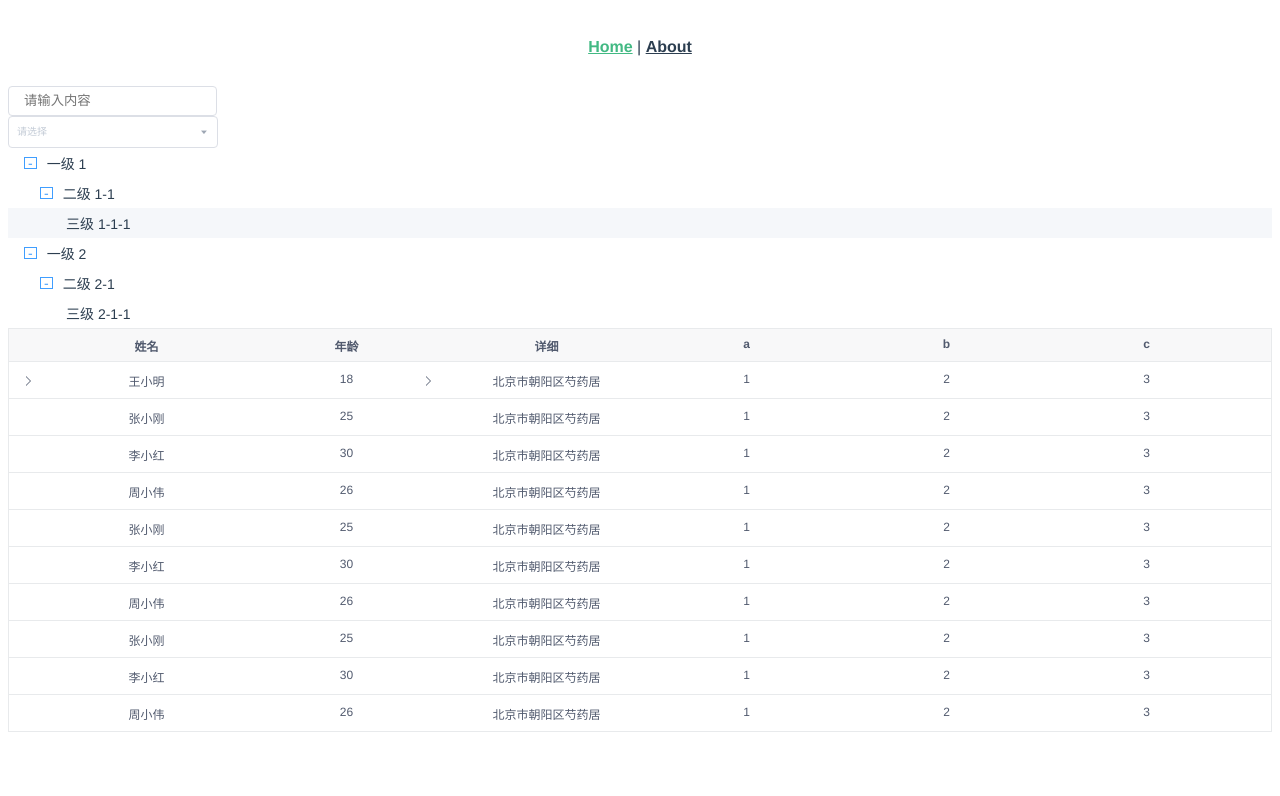
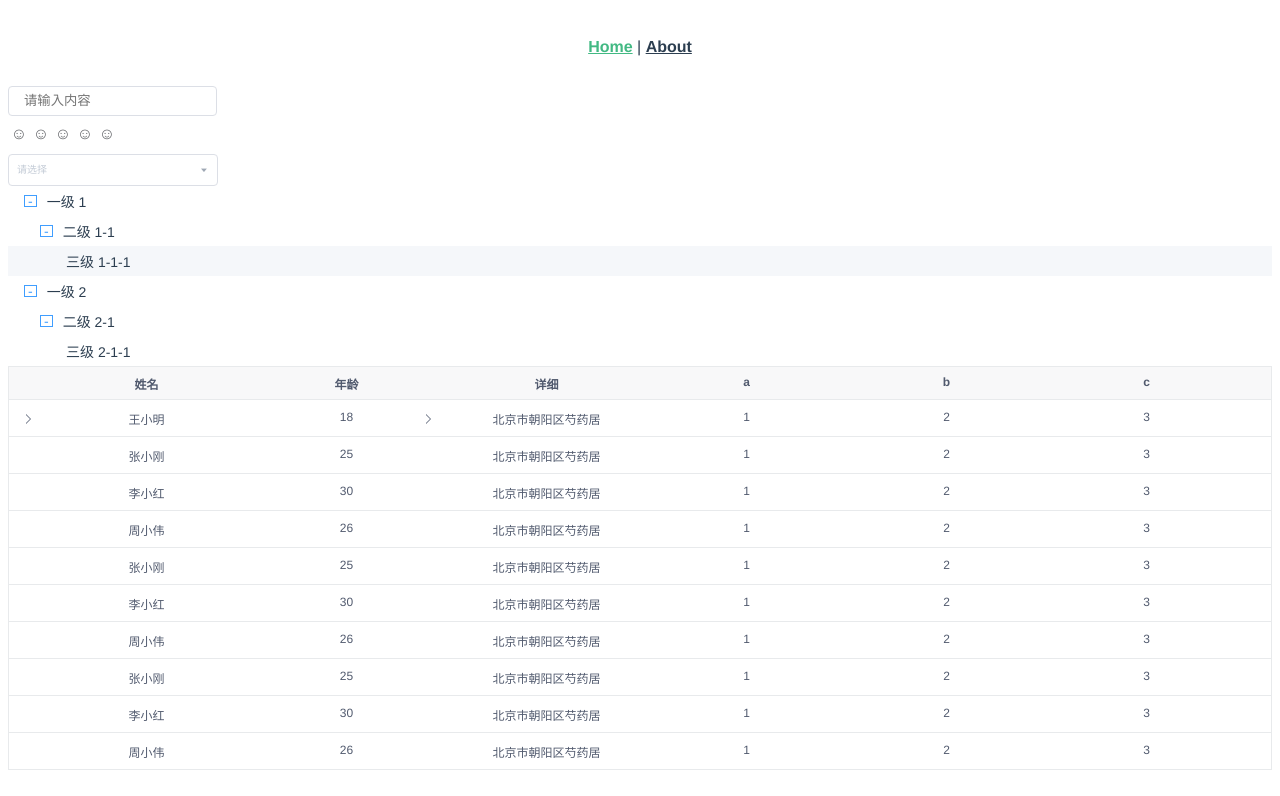
Before and after one commit to Hellottxo/xxxo, a Vue app: page / in a window 1280 px wide. Shown: the top 796 px of the page. Built offline with nearby package versions, Linux system fonts and the light colour scheme.

Commit message:
feat: rate init

```diff
--- a/src/common/icon.less
+++ b/src/common/icon.less
@@ -149,3 +149,50 @@
   right: -7px;
   transition: all 0.3s;
 }
+
+.icon {
+  color: #606266;
+  margin: 0 20px;
+  font-size: 1.5em;
+  vertical-align: middle;
+  font-style: normal;
+  font-weight: 400;
+  font-variant: normal;
+  text-transform: none;
+  line-height: 1;
+  vertical-align: baseline;
+  display: inline-block;
+  -webkit-font-smoothing: antialiased;
+}
+
+.icon-star::after {
+  content: "\2606";
+}
+
+.icon-select-star::after {
+  content: "\2605";
+}
+
+.icon-smile::after {
+  content: "\263A"
+}
+
+.icon-select-smile::after {
+  content: "\263B"
+}
+
+.icon-crown::after {
+  content: "\2655"
+}
+
+.icon-select-crown::after {
+  content: "\265B"
+}
+
+.icon-piece::after {
+  content: "\2656"
+}
+
+.icon-select-piece::after {
+  content: "\265C"
+}
--- a/src/components/index.js
+++ b/src/components/index.js
@@ -2,12 +2,14 @@ import xoTable from './table/index';
 import xoInput from './input/index';
 import xoSelect from './select/index';
 import xoTree from './tree/index';
+import xoRate from './rate/index';
 
 const components = [
   xoTable,
   xoInput,
   xoSelect,
   xoTree,
+  xoRate,
 ];
 
 const install = function (Vue) {
--- /dev/null
+++ b/src/components/rate/index.js
@@ -0,0 +1,14 @@
+/**
+ * @desc 评分
+ * @param {Number} num 评分等级
+ * @param {Boolean} notice 是否展示评分
+ * @param {String} mode 可选:smile/crown/piece,default: star
+ */
+
+import xoRate from './rate.vue';
+
+xoRate.install = function (Vue) {
+  Vue.component(xoRate.name, xoRate);
+};
+
+export default xoRate;
--- /dev/null
+++ b/src/components/rate/rate.vue
@@ -0,0 +1,95 @@
+<template>
+  <div class="xo-rate">
+    <div @mouseleave="star=selectStar">
+      <div class="icon_wrap" v-for="(item, index) in list" :key="index">
+        <template>
+          <i
+            :class="`icon-select-${mode}`"
+            class="icon icon-select"
+            @click="setRate(index)"
+            @mousemove="star=index"
+            v-if="star !== -1 && index <= star"
+          ></i>
+          <i
+            :class="`icon-${mode}`"
+            class="icon"
+            @mousemove="star=index"
+            @click="setRate(index)"
+            v-else
+          ></i>
+        </template>
+      </div>
+    </div>
+    <div v-if="notice" class="text_wrap">{{`评分：${text}`}}</div>
+  </div>
+</template>
+
+<script>
+export default {
+  name: "xo-rate",
+  props: {
+    num: {
+      type: Number,
+      default: 5
+    },
+    notice: Boolean,
+    mode: {
+      type: String,
+      default: "star"
+    },
+    rate: String
+  },
+  data() {
+    return {
+      text: this.rate,
+      list: [],
+      star: -1,
+      selectStar: -1
+    };
+  },
+  methods: {
+    getList() {
+      const n = this.num;
+      this.list = new Array(n);
+    },
+    setRate(index) {
+      this.star = index;
+      this.selectStar = index;
+      this.text =
+        index === -1 ? "0.0" : Number(((index + 1) / this.num) * 5).toFixed(1);
+      this.$emit('input', this.text);
+    }
+  },
+  mounted() {
+    this.getList();
+  }
+};
+</script>
+
+<style lang="less" scoped>
+.xo-rate {
+  display: flex;
+  line-height: 16px;
+  & > div {
+    display: flex;
+    font-size: 12px;
+    i {
+      margin: 0 2px;
+      font-size: 16px;
+      cursor: pointer;
+      transition: all 0.3s;
+      height: 18px;
+      width: 18px;
+    }
+    i:hover {
+      font-size: 17px;
+    }
+    .icon-select {
+      color: rgb(247, 186, 42);
+    }
+  }
+  .text_wrap {
+    margin-left: 10px;
+  }
+}
+</style>
--- a/src/components/select/index.js
+++ b/src/components/select/index.js
@@ -1,5 +1,5 @@
 /**
- * @desc 输入框
+ * @desc 选择器
  * @param {Array} options 下拉列表
  * @param {Boolean} clearable 开启清空按钮
  * @param {String} placeholder
--- a/src/main.js
+++ b/src/main.js
@@ -5,6 +5,7 @@ import store from './vuex';
 import clickOutside from './directive/clickoutside/index';
 import lazyload from './directive/lazylod/index';
 import components from './components/index';
+import './common/icon.less';
 
 Vue.use(components);
 Vue.use(clickOutside);
--- a/src/views/Home.vue
+++ b/src/views/Home.vue
@@ -5,8 +5,9 @@
         <i class="">123534</i>
       </template> -->
     </xo-input>
-    <xo-select multiple tagline :options="options" width="180">
-      <template v-slot="scope">
+    <xo-rate mode="smile" v-model="index"></xo-rate>
+    <xo-select multiple selectall :options="options" width="180">
+      <template v-slot:item="scope">
         <span>{{scope.data.value}}</span>
         <span>{{scope.data.label}}</span>
       </template>
@@ -101,11 +102,21 @@ const data = [
 ];
 
 const options = [
-  { value: '选项1', label: '黄金糕', disabled:true },
-  { value: '选项2', label: '双皮奶' },
-  { value: '选项3', label: '蚵仔煎' },
-  { value: '选项4', label: '龙须面' },
-  { value: '选项5', label: '北京烤鸭' },
+  { value: '1', label: '黄金糕', disabled:true },
+  { value: '2', label: '双皮奶' },
+  { value: '3', label: '蚵仔煎' },
+  { value: '4', label: '龙须面' },
+  { value: '5', label: '北京烤鸭' },
+  { value: '6', label: '黄金糕', disabled:true },
+  { value: '7', label: '双皮奶' },
+  { value: '8', label: '蚵仔煎' },
+  { value: '9', label: '龙须面' },
+  { value: '10', label: '北京烤鸭' },
+  { value: '11', label: '黄金糕', disabled:true },
+  { value: '12', label: '双皮奶' },
+  { value: '13', label: '蚵仔煎' },
+  { value: '14', label: '龙须面' },
+  { value: '15', label: '北京烤鸭' },
 ];
 
 const tree = [{
@@ -144,7 +155,8 @@ export default {
       defaultExpandNode: [0,0,0],
       defaultHighlightNode: 7,
       nodeKey: 'id',
-      input: '123'
+      input: '123',
+      index: ''
     };
   },
   watch: {
@@ -159,3 +171,9 @@ export default {
   }
 };
 </script>
+
+<style lang="less" scoped>
+.xo-rate {
+  padding: 10px 0;
+}
+</style>
```
